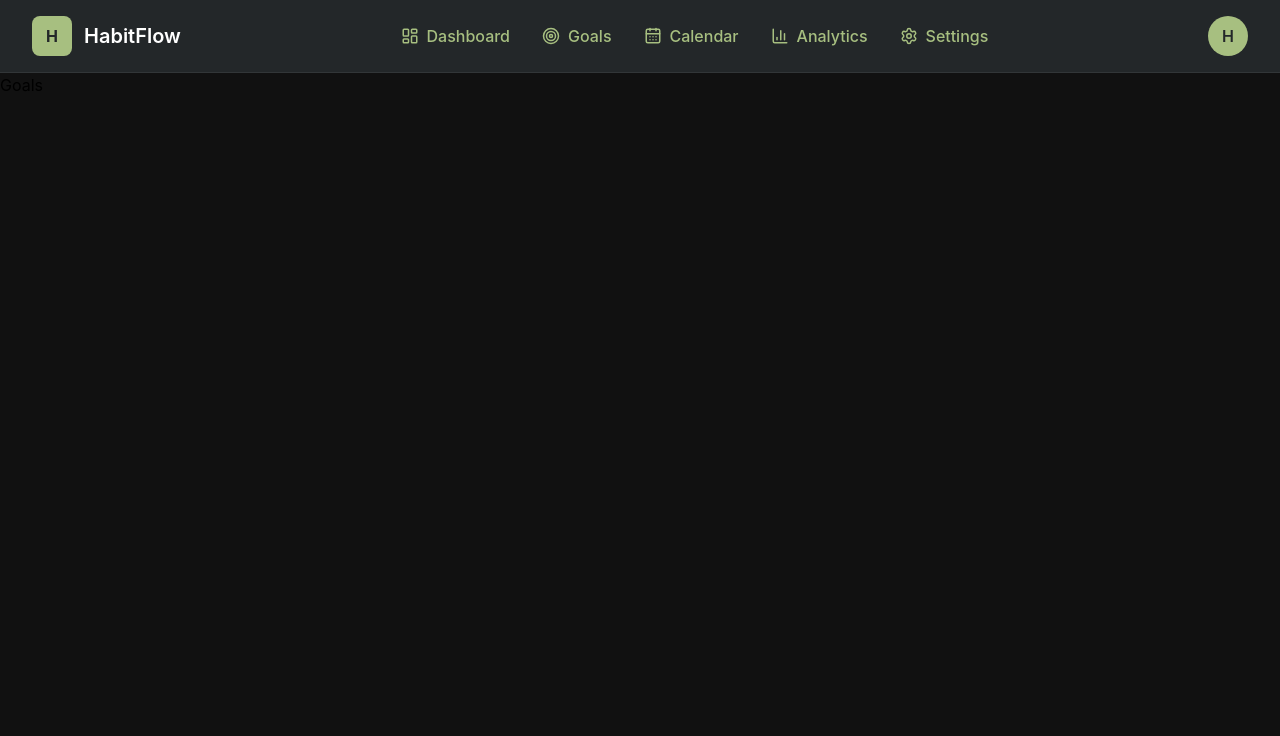
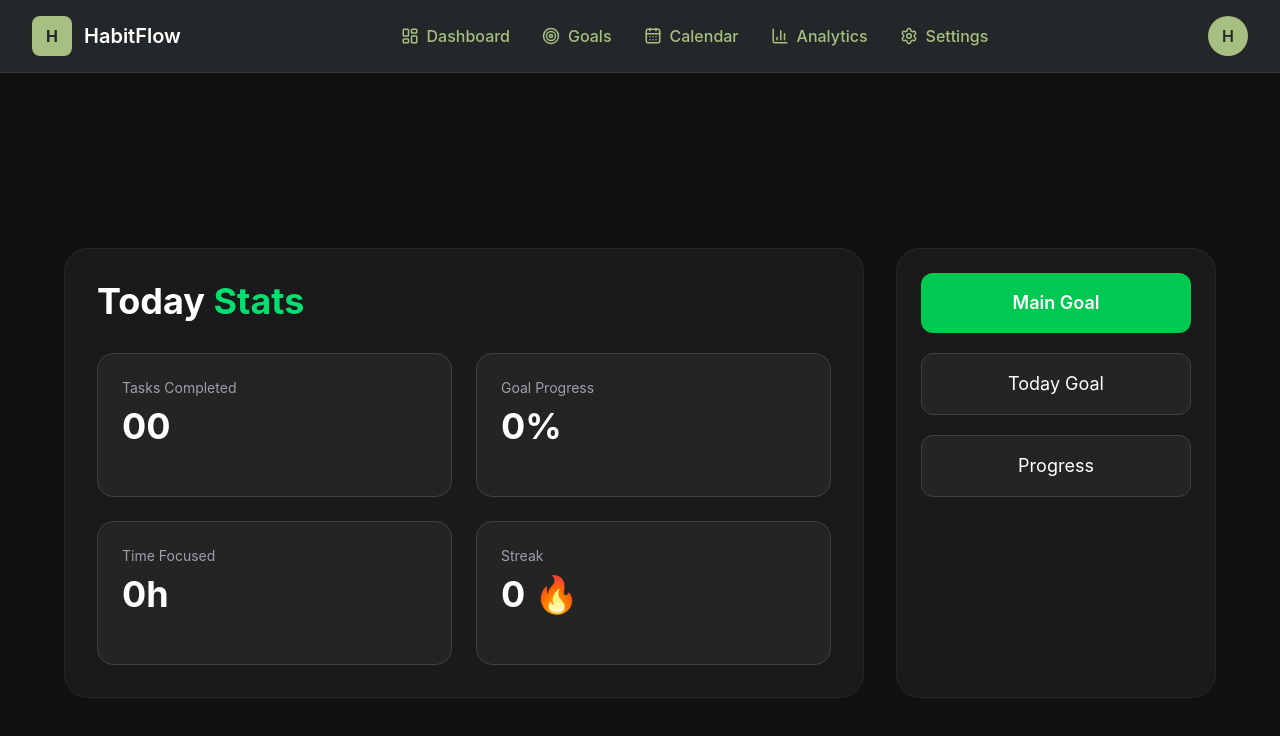
Before and after one commit to vexen-cmd/Habitflow, a React (Vite) app in the folder Habitflow/: page /goals in a window 1280 px wide. Shown: the top 736 px of the page. Built offline with nearby package versions, Linux system fonts and the light colour scheme.

Commit message:
feat: implement Goals page with navigation and stats display

```diff
--- a/Habitflow/src/App.tsx
+++ b/Habitflow/src/App.tsx
@@ -1,23 +1,26 @@
 import Index from "./pages"
 import Navbar from "./components/navbar.tsx"
-import { BrowserRouter, Routes, Route } from "react-router-dom"
-
+import { Routes, Route } from "react-router-dom"
+import Goals from "./pages/goals.tsx"
 
 function App() {
-
   return (
-    <div >
-      <BrowserRouter>
+    <>
       <Navbar />
       <Routes>
         <Route path="/" element={<Index />} />
-          <Route path="/goals" element={<h1>Goals</h1>} />
+
+        <Route path="/goals" element={<Goals />}>
+          <Route path="maingoal" element={<h1>Main Goal</h1>} />
+          <Route path="todaygoal" element={<h1>Today Goal</h1>} />
+          <Route path="progress" element={<h1>Progress</h1>} />
+        </Route>
+
         <Route path="/calendar" element={<h1>Calendar</h1>} />
         <Route path="/analytics" element={<h1>Analytics</h1>} />
         <Route path="/settings" element={<h1>Settings</h1>} />
       </Routes>
-      </BrowserRouter>
-    </div>
+    </>
   )
 }
 
--- a/Habitflow/src/main.tsx
+++ b/Habitflow/src/main.tsx
@@ -1,15 +1,15 @@
-
 import { createRoot } from 'react-dom/client'
 import './calendar.css'
 import './index.css'
 import App from './App.tsx'
+import {BrowserRouter} from "react-router-dom"
 // @ts-ignore
-
 
 createRoot(document.getElementById('root')!).render(
 <>
-
+   <BrowserRouter>
     <App />
+   </BrowserRouter>
 </>
 
 )
--- /dev/null
+++ b/Habitflow/src/pages/goals.tsx
@@ -0,0 +1,86 @@
+import { useNavigate } from "react-router-dom";
+
+function Goals() {
+
+    const navigate = useNavigate()
+
+    return (
+        <div className="min-h-screen w-screen bg-[#111111] text-white flex items-center justify-center px-8">
+            <div className="w-full max-w-6xl flex gap-8">
+
+                {/* Left Section */}
+                <div className="flex-1 bg-[#1a1a1a] rounded-3xl p-8 border border-zinc-800">
+
+                    <h1 className="text-4xl font-bold mb-8">
+                        Today <span className="text-green-400">Stats</span>
+                    </h1>
+
+                    {/* Today's Stats */}
+                    <div className="grid grid-cols-2 gap-6">
+
+                        <div className="bg-[#242424] rounded-2xl p-6 h-36 border border-zinc-700">
+                            <p className="text-zinc-400 text-sm mb-2">
+                                Tasks Completed
+                            </p>
+
+                            <h2 className="text-4xl font-bold">00</h2>
+                        </div>
+
+                        <div className="bg-[#242424] rounded-2xl p-6 h-36 border border-zinc-700">
+                            <p className="text-zinc-400 text-sm mb-2">
+                                Goal Progress
+                            </p>
+
+                            <h2 className="text-4xl font-bold">0%</h2>
+                        </div>
+
+                        <div className="bg-[#242424] rounded-2xl p-6 h-36 border border-zinc-700">
+                            <p className="text-zinc-400 text-sm mb-2">
+                                Time Focused
+                            </p>
+
+                            <h2 className="text-4xl font-bold">0h</h2>
+                        </div>
+
+                        <div className="bg-[#242424] rounded-2xl p-6 h-36 border border-zinc-700">
+                            <p className="text-zinc-400 text-sm mb-2">
+                                Streak
+                            </p>
+
+                            <h2 className="text-4xl font-bold">0 🔥</h2>
+                        </div>
+
+                    </div>
+
+                </div>
+
+                {/* Right Section */}
+                <div className="w-80 bg-[#1a1a1a] rounded-3xl border border-zinc-800 p-6 flex flex-col gap-5">
+
+                    <button onClick={() => {
+                        console.log("main goal")
+                        navigate("maingoal")
+                    }} className="w-full rounded-xl bg-green-500 py-4 text-lg font-semibold transition hover:bg-green-600">
+                        Main Goal
+                    </button>
+
+                    <button onClick={() => {
+                        navigate("todaygoal")
+                    }} className="w-full rounded-xl bg-[#242424] border border-zinc-700 py-4 text-lg transition hover:bg-[#2e2e2e]">
+                        Today Goal
+                    </button>
+
+                    <button onClick={() => {
+                        navigate("progress")
+                    }} className="w-full rounded-xl bg-[#242424] border border-zinc-700 py-4 text-lg transition hover:bg-[#2e2e2e]">
+                        Progress
+                    </button>
+
+                </div>
+
+            </div>
+        </div>
+    );
+}
+
+export default Goals;
```
Lines whose indentation alone changed are shown as unchanged.
